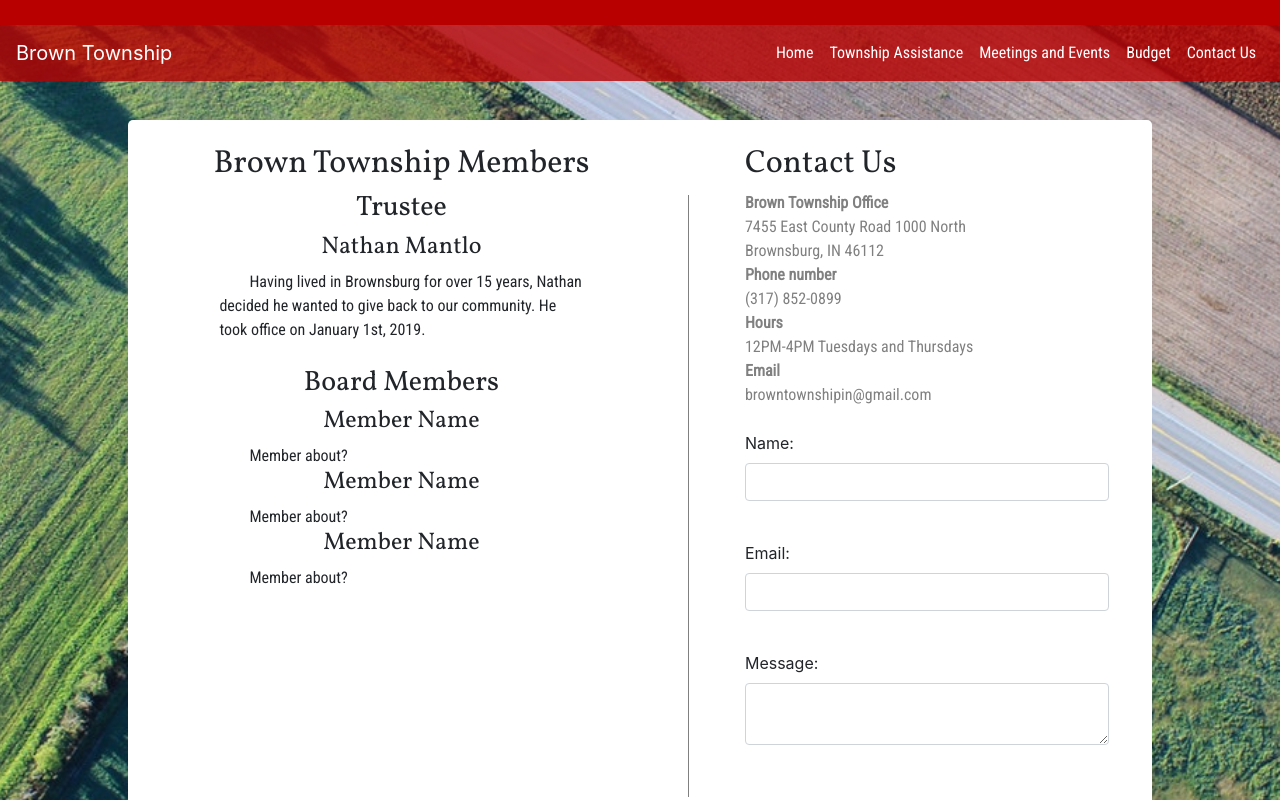
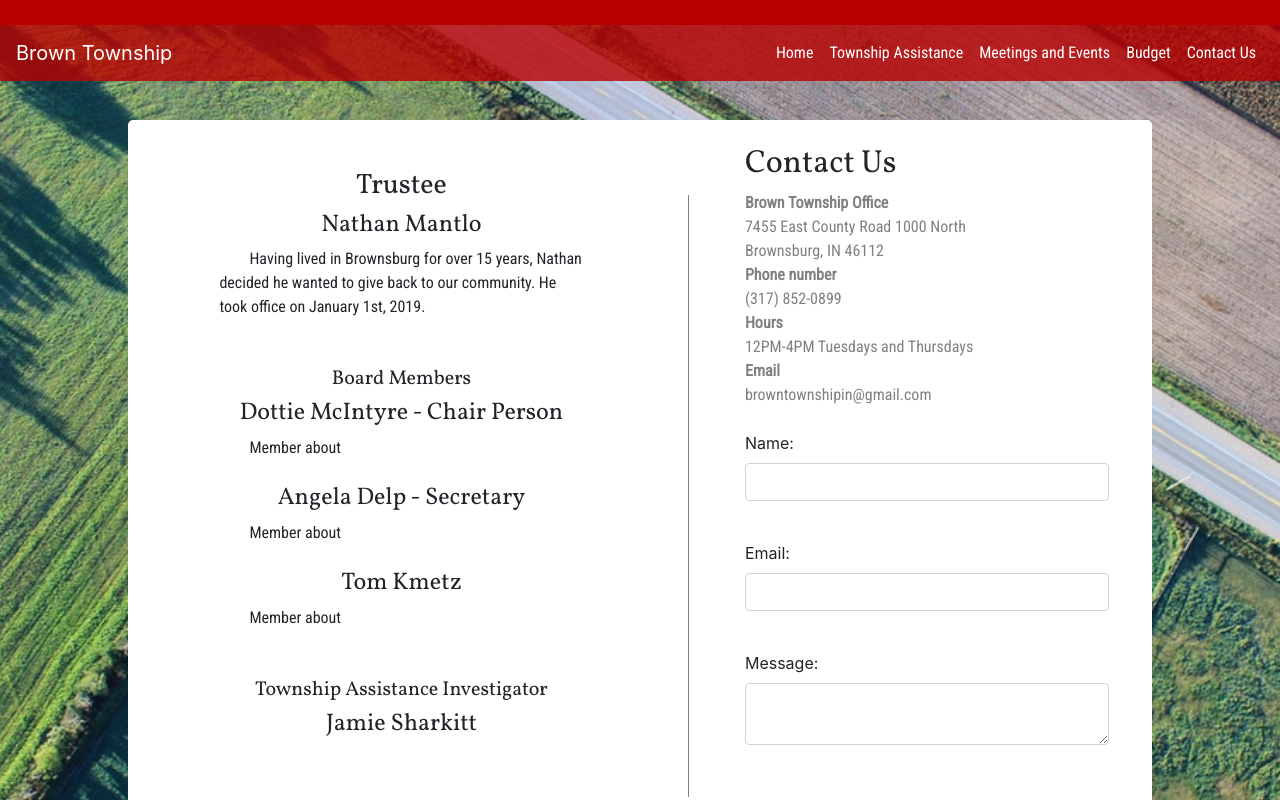
Before and after one commit to rmantlo/BrownTownshipClient, a React (Create React App) app: page /contact in a window 1280 px wide. Shown: the top 800 px of the page. Built offline with nearby package versions, Linux system fonts and the light colour scheme.

Commit message:
updated contact text

```diff
--- a/src/components/contact/contact.js
+++ b/src/components/contact/contact.js
@@ -8,19 +8,27 @@ export default class Contact extends React.Component {
         return (
             <section className='contact secondaryContainer'>
                 <div className='contactImg'>
-                    <h2>Brown Township Members</h2>
+                    {/* <h2>Brown Township Members</h2> */}
+                    <br />
                     <h3>Trustee</h3>
                     <h4>Nathan Mantlo</h4>
                     {/* <img src={pic} alt='dad and dixie' /> */}
                     <p>Having lived in Brownsburg for over 15 years, Nathan decided he wanted to give back to our community. He took office on January 1st, 2019.</p>
                     <br />
-                    <h3>Board Members</h3>
-                    <h4>Member Name</h4>
-                    <p>Member about?</p>
-                    <h4>Member Name</h4>
-                    <p>Member about?</p>
-                    <h4>Member Name</h4>
-                    <p>Member about?</p>
+                    <br />
+                    <h5>Board Members</h5>
+                    <h4>Dottie McIntyre - Chair Person</h4>
+                    <p>Member about</p>
+                    <br />
+                    <h4>Angela Delp - Secretary</h4>
+                    <p>Member about</p>
+                    <br />
+                    <h4>Tom Kmetz</h4>
+                    <p>Member about</p>
+                    <br />
+                    <br />
+                    <h5>Township Assistance Investigator</h5>
+                    <h4>Jamie Sharkitt</h4>
                 </div>
                 <div className='divider'></div>
                 <div className='contactForm'>
```
